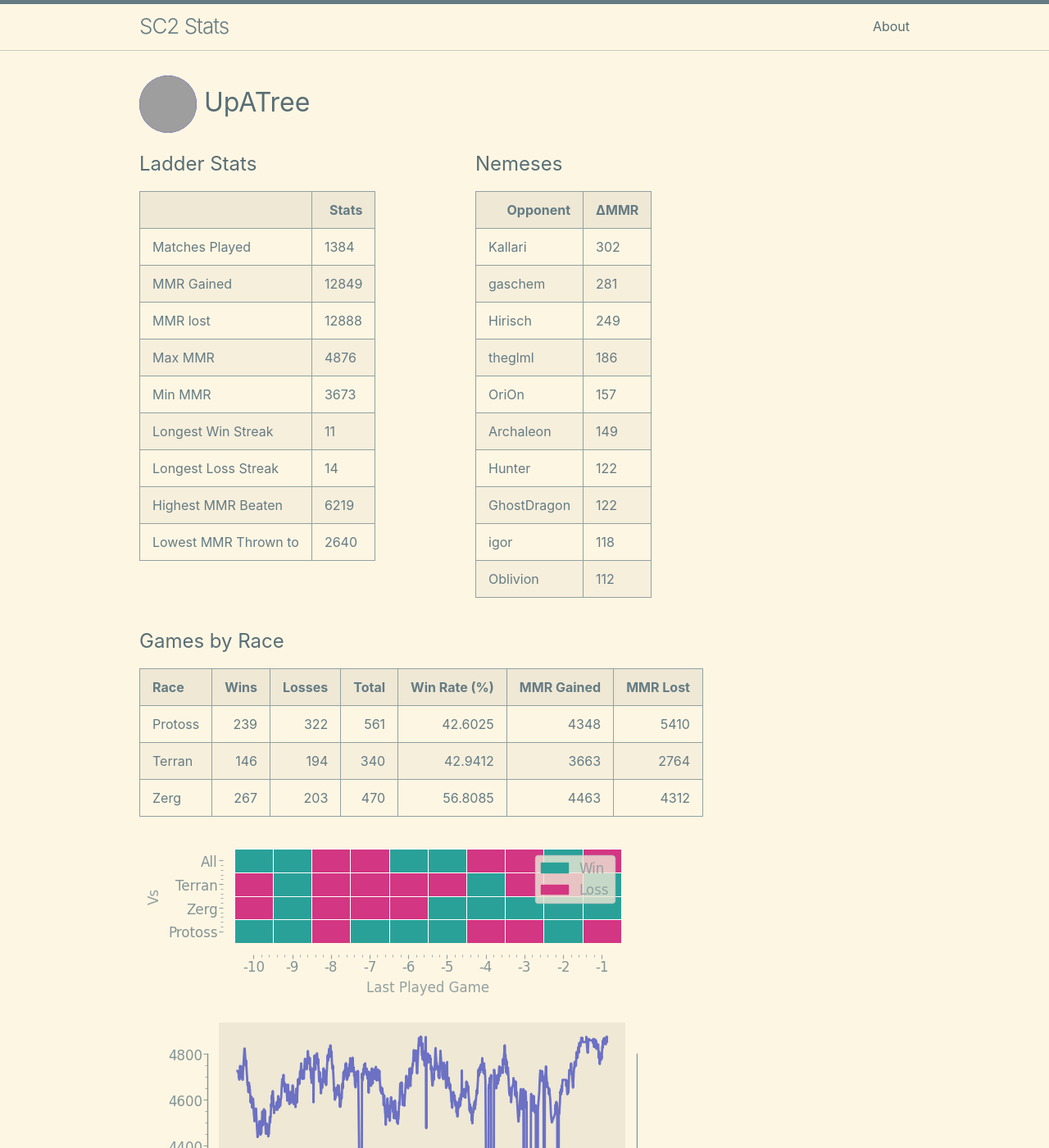
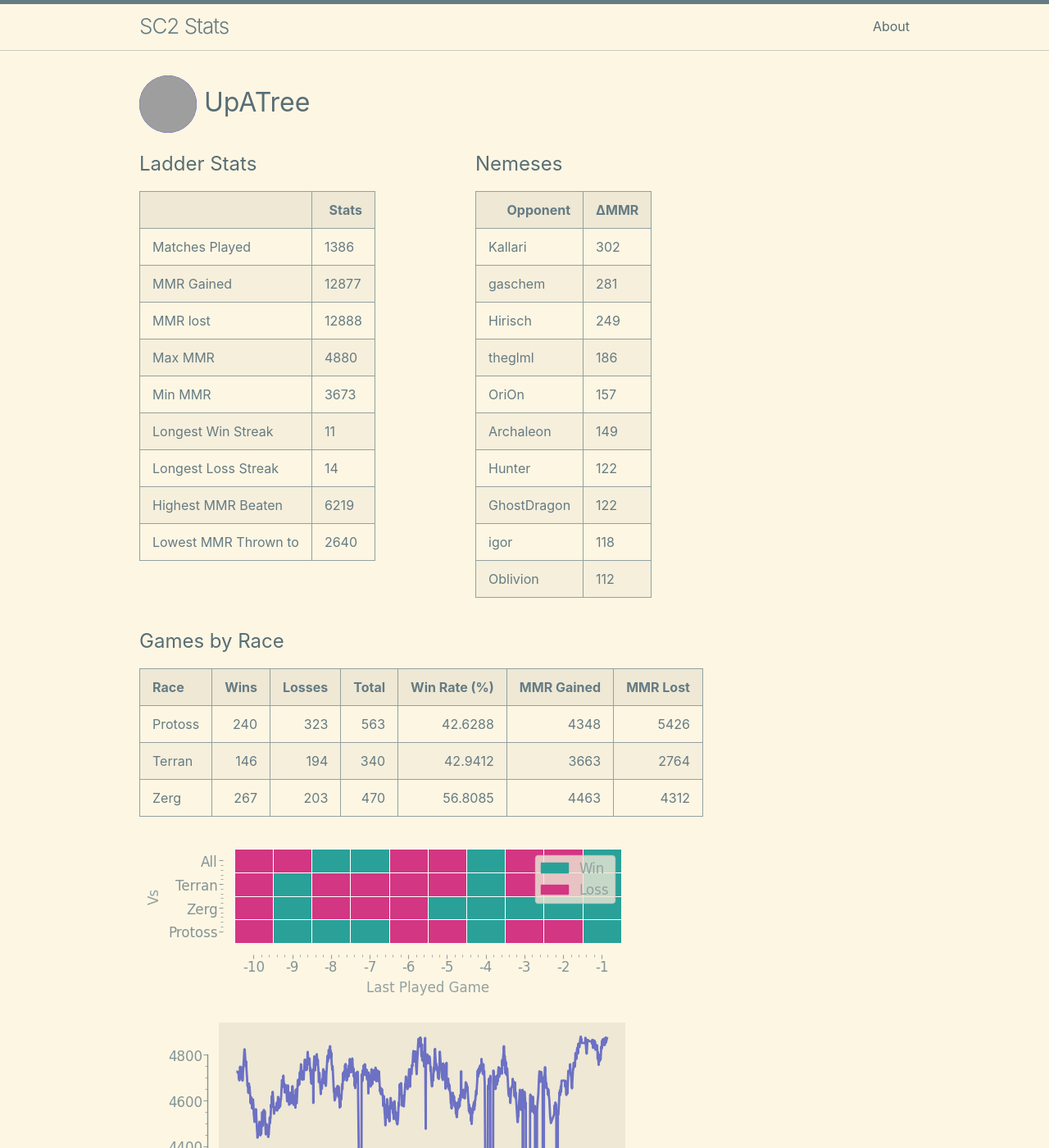
Before and after one commit to kylermurphy/UpATree, a Jekyll site: the page built from docs/index.md, in a window 1280 px wide and 1400 px high. Shown: the whole window at 82% size. Built offline with Jekyll 4.4.1, drawn with Linux system fonts in a browser that asks for light colours; grey boxes are pictures that could not be loaded.

Commit message:
running on push

```diff
--- a/docs/index.md
+++ b/docs/index.md
@@ -18,11 +18,11 @@ layout: home
   <tbody>
     <tr>
       <td>Matches Played</td>
-      <td>1384</td>
+      <td>1386</td>
     </tr>
     <tr>
       <td>MMR Gained</td>
-      <td>12849</td>
+      <td>12877</td>
     </tr>
     <tr>
       <td>MMR lost</td>
@@ -30,7 +30,7 @@ layout: home
     </tr>
     <tr>
       <td>Max MMR</td>
-      <td>4876</td>
+      <td>4880</td>
     </tr>
     <tr>
       <td>Min MMR</td>
@@ -114,7 +114,7 @@ layout: home
 
 | Race    |   Wins |   Losses |   Total |   Win Rate (%) |   MMR Gained |   MMR Lost |
 |:--------|-------:|---------:|--------:|---------------:|-------------:|-----------:|
-| Protoss |    239 |      322 |     561 |        42.6025 |         4348 |       5410 |
+| Protoss |    240 |      323 |     563 |        42.6288 |         4348 |       5426 |
 | Terran  |    146 |      194 |     340 |        42.9412 |         3663 |       2764 |
 | Zerg    |    267 |      203 |     470 |        56.8085 |         4463 |       4312 |
 
--- a/log.txt
+++ b/log.txt
@@ -584,3 +584,4 @@ Writing a log file 2025-03-21 16:53:08.
 Writing a log file 2025-03-21 17:20:32.
 Writing a log file 2025-03-21 17:36:58.
 Writing a log file 2025-03-21 17:49:26.
+Writing a log file 2025-03-21 18:31:29.
```
Also changed, not shown: docs/assets/MMR.png, docs/assets/daily.png, docs/assets/gm_hist.png, docs/assets/r_wrt.png, 1 other file.
